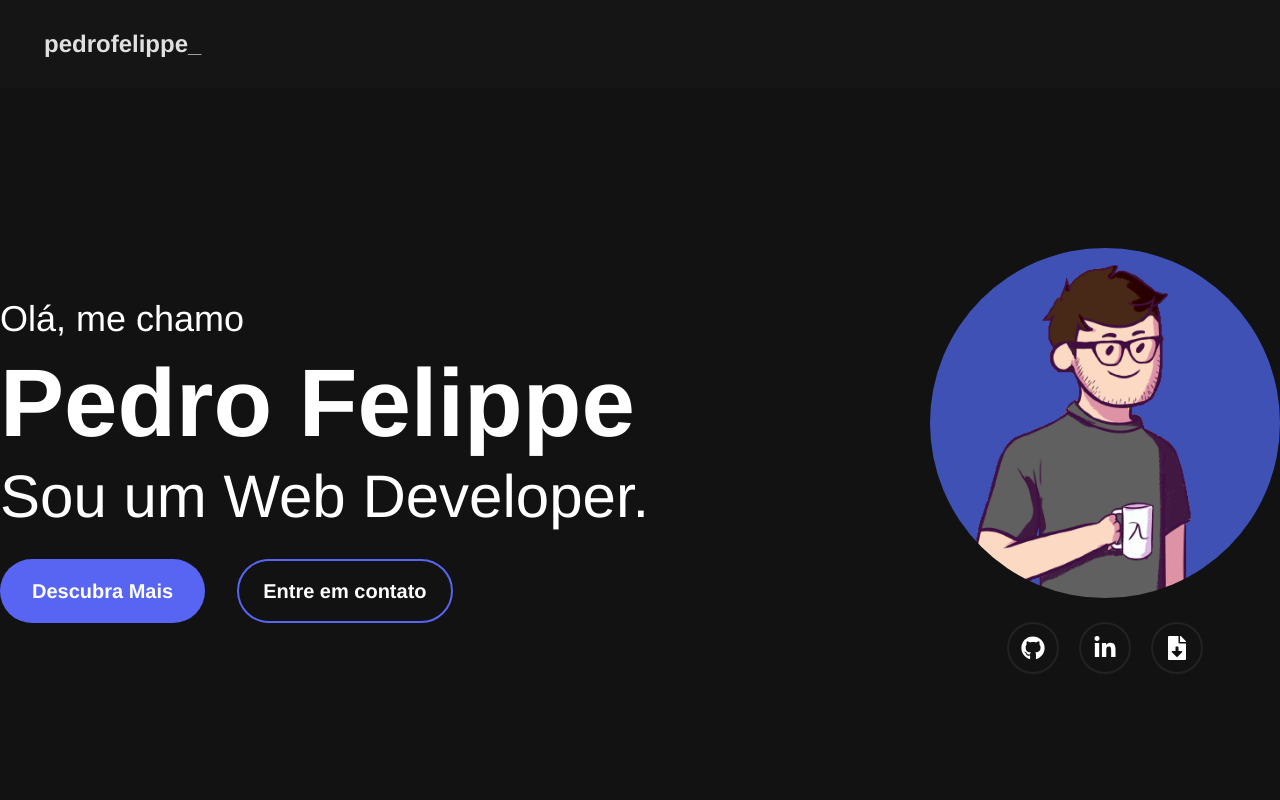
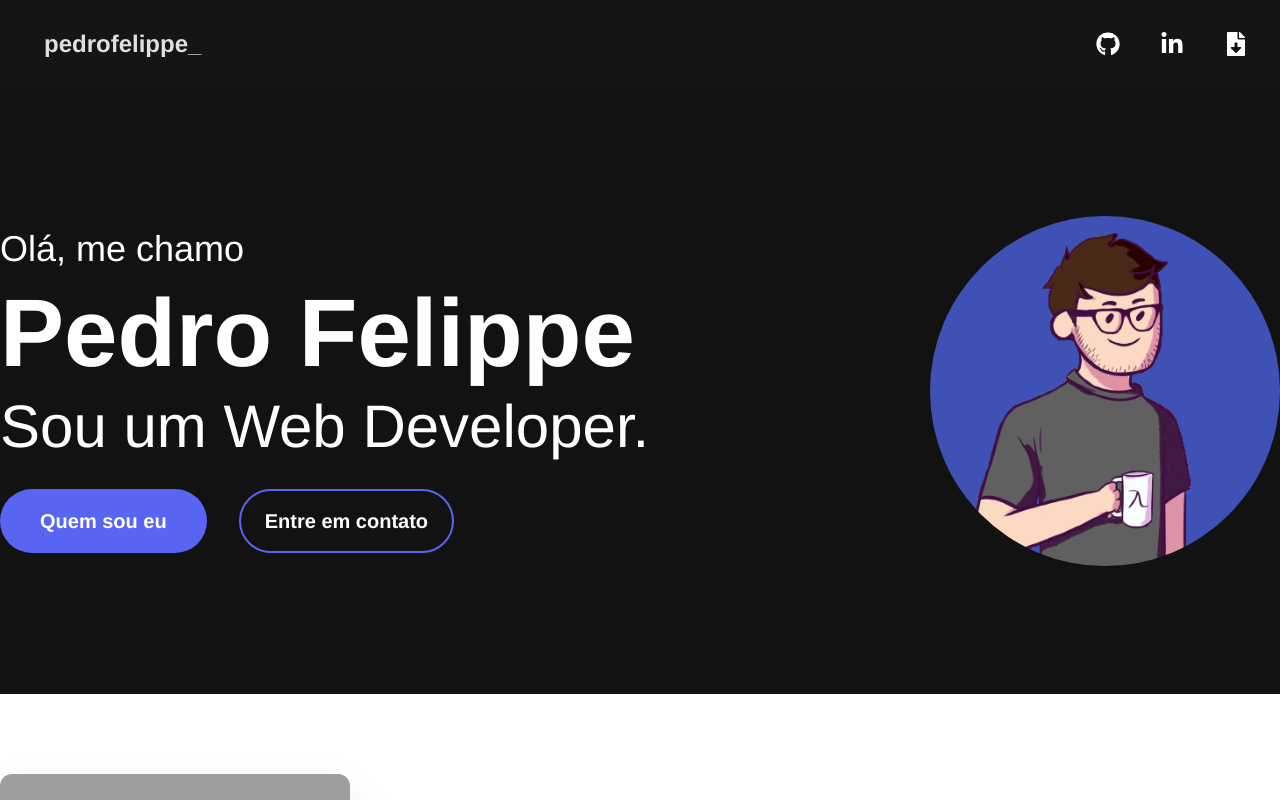
Before and after one commit to pefelippe/Portfolio, a Next.js app: page / in a window 1280 px wide. Built offline with nearby package versions, Linux system fonts and the light colour scheme; grey boxes are pictures that could not be loaded.

Commit message:
refactor/mudando o design dnv

```diff
--- a/src/components/Header.tsx
+++ b/src/components/Header.tsx
@@ -1,6 +1,7 @@
 import { motion } from "framer-motion";
 import Link from "next/link";
 import React from "react";
+import AboutIcons from "./atoms/AboutIcons";
 import AnimatedBtn from "./motion/AnimatedBtn";
 
 type Props = {};
@@ -22,6 +23,7 @@ export default function Header({}: Props) {
             pedrofelippe<p className="animate-pulse">_</p>
           </span>
         </Link>
+        <AboutIcons />
       </motion.nav>
     </header>
   );
--- a/src/components/MessageForm.tsx
+++ b/src/components/MessageForm.tsx
@@ -51,7 +51,7 @@ export default function MessageForm({}: Inputs) {
           transition: { duration: 0.1 },
         }}
         whileTap={{ scale: 0.9 }}
-        className="bg-[#F7AB0A]/70 w-full mx-auto rounded-lg py-5 px-10 hover:underline  text-black font-bold text-xl hover:bg-[#F7AB0A]/90 text-[#1c1c1c] transition-all"
+        className="bg-[#F7AB0A]/70 w-fit mx-auto rounded-lg py-5 px-10 hover:underline  text-black font-bold text-xl hover:bg-[#F7AB0A]/90 text-[#1c1c1c] transition-all"
       >
         Enviar Mensagem
       </motion.button>
--- a/src/components/atoms/AboutIcons.jsx
+++ b/src/components/atoms/AboutIcons.jsx
@@ -4,26 +4,26 @@ import AnimatedBtn from "../motion/AnimatedBtn";
 
 function AboutIcons() {
   return (
-    <nav className="flex justify-center lg:justify-start items-start gap-5 pt-6">
+    <nav className="flex justify-center lg:justify-start items-start gap-10 ">
       <AnimatedBtn
         href="https://github.com/pefelippe"
-        className=" border-2 border-[#222]   rounded-full transition-all flex gap-2  justify-center items-center p-3 font-semibold"
+        className="flex justify-center items-center"
       >
-        <FaGithub className=" socialMediaIcon  hover:border-[#fff] text-[#fff] " />{" "}
+        <FaGithub className=" socialMediaIcon  text-[#fff] hover:text-[#5865f2]" />{" "}
       </AnimatedBtn>
 
       <AnimatedBtn
         href="https://www.linkedin.com/in/pedro-felippe/"
-        className="border-2 border-[#222]  hover:border-[#fff]  rounded-full transition-all flex gap-2  justify-center items-center p-3 font-semibold"
+        className="flex justify-center items-center"
       >
-        <FaLinkedinIn className="socialMediaIcon text-[#fff] " />
+        <FaLinkedinIn className="socialMediaIcon text-[#fff] hover:text-[#5865f2]" />
       </AnimatedBtn>
 
       <AnimatedBtn
         href="https://drive.google.com/file/d/1myzekVeAuc6z-zFfHRZ9Sy-mKLkQ1oLK/view?usp=sharing"
-        className=" border-2 border-[#222]  hover:border-[#fff]  rounded-full transition-all flex gap-2  justify-center items-center p-3 font-semibold"
+        className="flex justify-center items-center"
       >
-        <FaFileDownload className="socialMediaIcon text-[#fff] " />
+        <FaFileDownload className="socialMediaIcon text-[#fff] hover:text-[#5865f2]" />
       </AnimatedBtn>
     </nav>
   );
--- a/src/components/atoms/AboutImg.jsx
+++ b/src/components/atoms/AboutImg.jsx
@@ -4,11 +4,23 @@ import { motion } from "framer-motion";
 function AboutImg() {
   return (
     <motion.img
+      whileHover={{
+        scale: 1.1,
+        transition: { duration: 0.1 },
+      }}
+      initial={{
+        opacity: 0,
+        x: -200,
+      }}
+      transition={{
+        duration: 0.5,
+      }}
+      whileInView={{ opacity: 1, x: 0 }}
       alt="avatar-pefelippe"
       src="https://media.licdn.com/dms/image/D4D03AQEV32TdI5A69Q/profile-displayphoto-shrink_800_800/0/1671222118350?e=1678924800&v=beta&t=SsKPxFF7Ia_9k4gCv5ST4LsdW6jgz0ePpVziJRnv6gw"
       height={350}
       width={350}
-      className="rounded-xl h-[250px] w-[250px] lg:h-[350px] lg:w-[350px]"
+      className="rounded-xl h-[250px] w-[250px] lg:h-[350px] lg:w-[350px] shadow-2xl"
     />
   );
 }
--- a/src/content/Hero.tsx
+++ b/src/content/Hero.tsx
@@ -1,7 +1,6 @@
 import { motion } from "framer-motion";
-import Image from "next/image";
+
 import React from "react";
-import AboutIcons from "../components/atoms/AboutIcons";
 
 import AnimatedBtn from "../components/motion/AnimatedBtn";
 
@@ -19,7 +18,7 @@ export default function Hero() {
   ];
 
   return (
-    <motion.div className=" flex flex-col items-center md:flex-row justify-between  text-center md:text-left mx-auto  py-40  max-w-7xl max-md:space-y-6 ">
+    <motion.div className=" flex flex-col items-center md:flex-row justify-between  text-center md:text-left mx-auto  py-32  max-w-7xl max-md:space-y-6 ">
       <motion.div
         initial={{ opacity: 0 }}
         animate={{ opacity: 1 }}
@@ -33,17 +32,16 @@ export default function Hero() {
 
           <p className="text-4xl lg:text-6xl ">Sou um Web Developer.</p>
         </div>
-
         <div className="flex max-md:flex-col gap-8">
-          <AnimatedBtn className=" w-fit p-4 px-8  bg-[#5865f2] hover:bg-[#5865f2]/70 transition-all hover:underline rounded-full font-semibold text-xl mx-auto md:mx-0">
-            <a href="#about">Descubra Mais</a>
+          <AnimatedBtn className=" w-fit p-4 px-10  bg-[#5865f2] hover:bg-[#5865f2]/70 transition-all  rounded-full font-semibold text-xl mx-auto md:mx-0">
+            <a href="#about">Quem sou eu</a>
           </AnimatedBtn>
-          <AnimatedBtn className=" w-fit p-4 px-6 border-2 border-[#5865f2] transition-all hover:underline rounded-full font-semibold text-xl mx-auto md:mx-0">
+          <AnimatedBtn className=" w-fit p-4 px-6 border-2 border-[#5865f2] transition-all  rounded-full font-semibold text-xl mx-auto md:mx-0">
             <a href="#about">Entre em contato</a>
           </AnimatedBtn>
         </div>
       </motion.div>
-      <div className="flex flex-col items-center ">
+
       <motion.img
         alt="avatar-pefelippe"
         src="assets/avatar-pdr.png"
@@ -55,14 +53,16 @@ export default function Hero() {
         initial={{
           x: 0,
         }}
+        whileHover={{
+          scale: 1.1,
+          transition: { duration: 0.1 },
+        }}
         transition={{
           duration: 2.25,
           ease: "easeInOut",
         }}
         className="rounded-full h-[250px] w-[250px] lg:h-[350px] lg:w-[350px] max-md:hidden "
       />
-        <AboutIcons />
-      </div>
     </motion.div>
   );
 }
```
Lines whose indentation alone changed are shown as unchanged.
